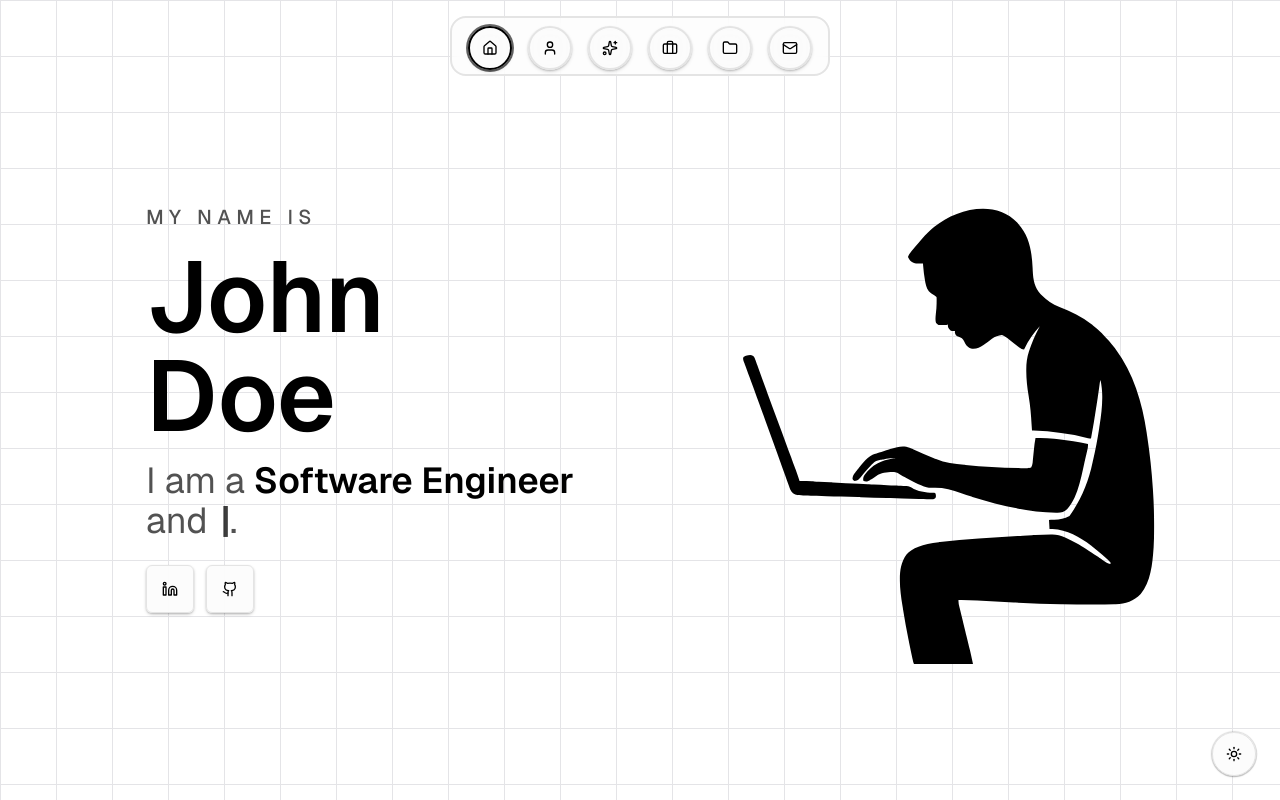
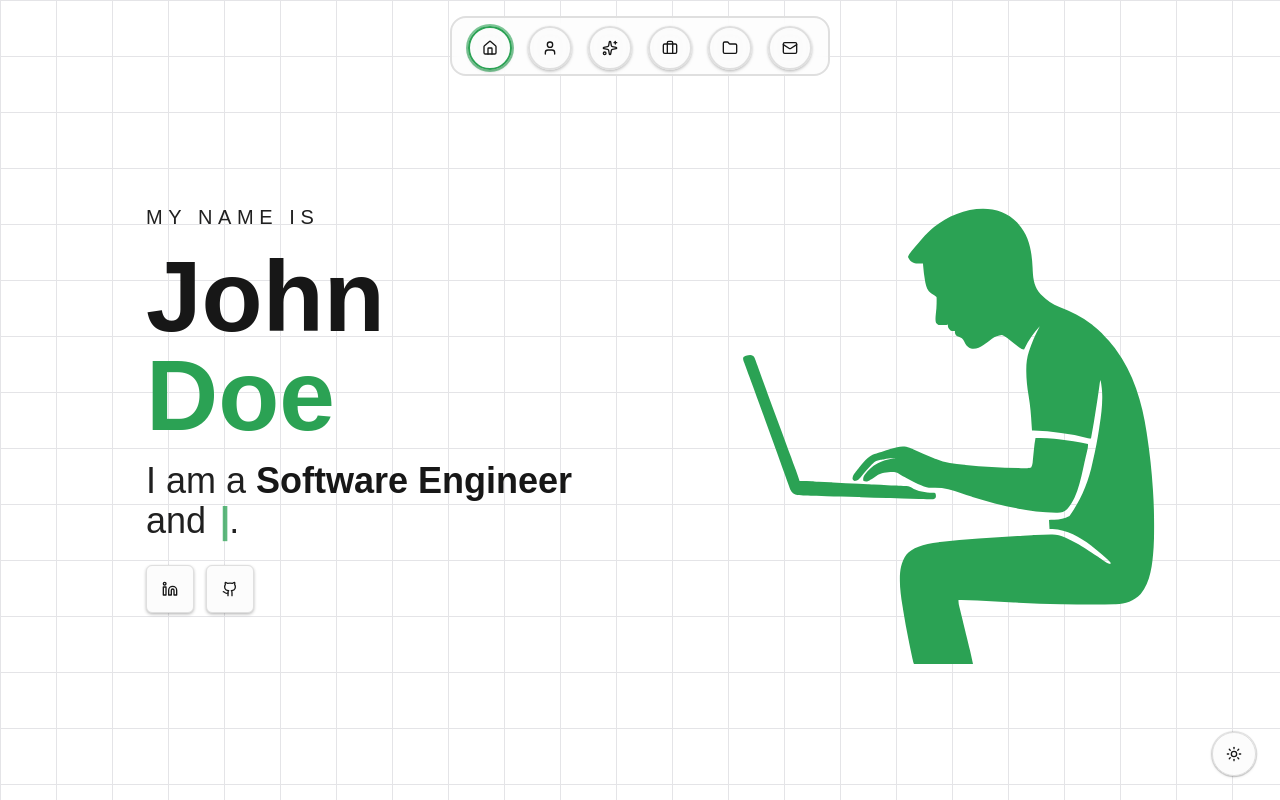
Before and after one commit to alwoodm/portfolio, a Next.js app: page / in a window 1280 px wide. Built offline with nearby package versions, Linux system fonts and the light colour scheme.

Commit message:
feat: apply supabase theme and logo primary color

```diff
--- a/app/globals.css
+++ b/app/globals.css
@@ -6,8 +6,8 @@
 @theme inline {
   --color-background: var(--background);
   --color-foreground: var(--foreground);
-  --font-sans: Geist, sans-serif;
-  --font-mono: Geist Mono, monospace;
+  --font-sans: Outfit, sans-serif;
+  --font-mono: monospace;
   --color-sidebar-ring: var(--sidebar-ring);
   --color-sidebar-border: var(--sidebar-border);
   --color-sidebar-accent-foreground: var(--sidebar-accent-foreground);
@@ -44,7 +44,7 @@
   --radius-2xl: calc(var(--radius) + 8px);
   --radius-3xl: calc(var(--radius) + 12px);
   --radius-4xl: calc(var(--radius) + 16px);
-  --font-serif: Georgia, serif;
+  --font-serif: ui-serif, Georgia, Cambria, 'Times New Roman', Times, serif;
   --radius: 0.5rem;
   --tracking-tighter: calc(var(--tracking-normal) - 0.05em);
   --tracking-tight: calc(var(--tracking-normal) - 0.025em);
@@ -72,117 +72,118 @@
 }
 
 :root {
-  --background: oklch(0.99 0 0);
-  --foreground: oklch(0 0 0);
-  --card: oklch(1 0 0);
-  --card-foreground: oklch(0 0 0);
-  --popover: oklch(0.99 0 0);
-  --popover-foreground: oklch(0 0 0);
-  --primary: oklch(0 0 0);
-  --primary-foreground: oklch(1 0 0);
-  --secondary: oklch(0.94 0 0);
-  --secondary-foreground: oklch(0 0 0);
-  --muted: oklch(0.97 0 0);
-  --muted-foreground: oklch(0.44 0 0);
-  --accent: oklch(0.94 0 0);
-  --accent-foreground: oklch(0 0 0);
-  --destructive: oklch(0.63 0.19 23.03);
-  --destructive-foreground: oklch(1 0 0);
-  --border: oklch(0.92 0 0);
-  --input: oklch(0.94 0 0);
-  --ring: oklch(0 0 0);
-  --chart-1: oklch(0.81 0.17 75.35);
-  --chart-2: oklch(0.55 0.22 264.53);
-  --chart-3: oklch(0.72 0 0);
-  --chart-4: oklch(0.92 0 0);
-  --chart-5: oklch(0.56 0 0);
-  --sidebar: oklch(0.99 0 0);
-  --sidebar-foreground: oklch(0 0 0);
-  --sidebar-primary: oklch(0 0 0);
-  --sidebar-primary-foreground: oklch(1 0 0);
-  --sidebar-accent: oklch(0.94 0 0);
-  --sidebar-accent-foreground: oklch(0 0 0);
-  --sidebar-border: oklch(0.94 0 0);
-  --sidebar-ring: oklch(0 0 0);
-  --font-sans: Geist, sans-serif;
-  --font-serif: Georgia, serif;
-  --font-mono: Geist Mono, monospace;
+  --background: oklch(0.9911 0 0);
+  --foreground: oklch(0.2046 0 0);
+  --card: oklch(0.9911 0 0);
+  --card-foreground: oklch(0.2046 0 0);
+  --popover: oklch(0.9911 0 0);
+  --popover-foreground: oklch(0.4386 0 0);
+  --primary: oklch(0.6294 0.1545 150.3026);
+  --primary-foreground: oklch(0.2626 0.0147 166.4589);
+  --secondary: oklch(0.994 0 0);
+  --secondary-foreground: oklch(0.2046 0 0);
+  --muted: oklch(0.9461 0 0);
+  --muted-foreground: oklch(0.2435 0 0);
+  --accent: oklch(0.9461 0 0);
+  --accent-foreground: oklch(0.2435 0 0);
+  --destructive: oklch(0.5523 0.1927 32.7272);
+  --destructive-foreground: oklch(0.9934 0.0032 17.2118);
+  --border: oklch(0.9037 0 0);
+  --input: oklch(0.9731 0 0);
+  --ring: oklch(0.8348 0.1302 160.908);
+  --chart-1: oklch(0.8348 0.1302 160.908);
+  --chart-2: oklch(0.6231 0.188 259.8145);
+  --chart-3: oklch(0.6056 0.2189 292.7172);
+  --chart-4: oklch(0.7686 0.1647 70.0804);
+  --chart-5: oklch(0.6959 0.1491 162.4796);
+  --sidebar: oklch(0.9911 0 0);
+  --sidebar-foreground: oklch(0.5452 0 0);
+  --sidebar-primary: oklch(0.8348 0.1302 160.908);
+  --sidebar-primary-foreground: oklch(0.2626 0.0147 166.4589);
+  --sidebar-accent: oklch(0.9461 0 0);
+  --sidebar-accent-foreground: oklch(0.2435 0 0);
+  --sidebar-border: oklch(0.9037 0 0);
+  --sidebar-ring: oklch(0.8348 0.1302 160.908);
+  --font-sans: Outfit, sans-serif;
+  --font-serif: ui-serif, Georgia, Cambria, 'Times New Roman', Times, serif;
+  --font-mono: monospace;
   --radius: 0.5rem;
   --shadow-x: 0px;
   --shadow-y: 1px;
-  --shadow-blur: 2px;
+  --shadow-blur: 3px;
   --shadow-spread: 0px;
-  --shadow-opacity: 0.18;
-  --shadow-color: hsl(0 0% 0%);
-  --shadow-2xs: 0px 1px 2px 0px hsl(0 0% 0% / 0.09);
-  --shadow-xs: 0px 1px 2px 0px hsl(0 0% 0% / 0.09);
-  --shadow-sm: 0px 1px 2px 0px hsl(0 0% 0% / 0.18), 0px 1px 2px -1px hsl(0 0% 0% / 0.18);
-  --shadow: 0px 1px 2px 0px hsl(0 0% 0% / 0.18), 0px 1px 2px -1px hsl(0 0% 0% / 0.18);
-  --shadow-md: 0px 1px 2px 0px hsl(0 0% 0% / 0.18), 0px 2px 4px -1px hsl(0 0% 0% / 0.18);
-  --shadow-lg: 0px 1px 2px 0px hsl(0 0% 0% / 0.18), 0px 4px 6px -1px hsl(0 0% 0% / 0.18);
-  --shadow-xl: 0px 1px 2px 0px hsl(0 0% 0% / 0.18), 0px 8px 10px -1px hsl(0 0% 0% / 0.18);
-  --shadow-2xl: 0px 1px 2px 0px hsl(0 0% 0% / 0.45);
+  --shadow-opacity: 0.17;
+  --shadow-color: #000000;
+  --shadow-2xs: 0px 1px 3px 0px hsl(0 0% 0% / 0.09);
+  --shadow-xs: 0px 1px 3px 0px hsl(0 0% 0% / 0.09);
+  --shadow-sm: 0px 1px 3px 0px hsl(0 0% 0% / 0.17), 0px 1px 2px -1px hsl(0 0% 0% / 0.17);
+  --shadow: 0px 1px 3px 0px hsl(0 0% 0% / 0.17), 0px 1px 2px -1px hsl(0 0% 0% / 0.17);
+  --shadow-md: 0px 1px 3px 0px hsl(0 0% 0% / 0.17), 0px 2px 4px -1px hsl(0 0% 0% / 0.17);
+  --shadow-lg: 0px 1px 3px 0px hsl(0 0% 0% / 0.17), 0px 4px 6px -1px hsl(0 0% 0% / 0.17);
+  --shadow-xl: 0px 1px 3px 0px hsl(0 0% 0% / 0.17), 0px 8px 10px -1px hsl(0 0% 0% / 0.17);
+  --shadow-2xl: 0px 1px 3px 0px hsl(0 0% 0% / 0.43);
   --tracking-normal: 0em;
   --letter-spacing: 0em;
   --spacing: 0.25rem;
-  --shadow-offset-x: var(--shadow-x);
-  --shadow-offset-y: var(--shadow-y);
+  --shadow-offset-x: 0px;
+  --shadow-offset-y: 1px;
 }
 
 .dark {
-  --background: oklch(0 0 0);
-  --foreground: oklch(1 0 0);
-  --card: oklch(0.14 0 0);
-  --card-foreground: oklch(1 0 0);
-  --popover: oklch(0.18 0 0);
-  --popover-foreground: oklch(1 0 0);
-  --primary: oklch(1 0 0);
-  --primary-foreground: oklch(0 0 0);
-  --secondary: oklch(0.25 0 0);
-  --secondary-foreground: oklch(1 0 0);
-  --muted: oklch(0.23 0 0);
-  --muted-foreground: oklch(0.72 0 0);
-  --accent: oklch(0.32 0 0);
-  --accent-foreground: oklch(1 0 0);
-  --destructive: oklch(0.69 0.2 23.91);
-  --destructive-foreground: oklch(0 0 0);
-  --border: oklch(0.26 0 0);
-  --input: oklch(0.32 0 0);
-  --ring: oklch(0.72 0 0);
-  --chart-1: oklch(0.81 0.17 75.35);
-  --chart-2: oklch(0.58 0.21 260.84);
-  --chart-3: oklch(0.56 0 0);
-  --chart-4: oklch(0.44 0 0);
-  --chart-5: oklch(0.92 0 0);
-  --sidebar: oklch(0.18 0 0);
-  --sidebar-foreground: oklch(1 0 0);
-  --sidebar-primary: oklch(1 0 0);
-  --sidebar-primary-foreground: oklch(0 0 0);
-  --sidebar-accent: oklch(0.32 0 0);
-  --sidebar-accent-foreground: oklch(1 0 0);
-  --sidebar-border: oklch(0.32 0 0);
-  --sidebar-ring: oklch(0.72 0 0);
-  --font-sans: Geist, sans-serif;
-  --font-serif: Georgia, serif;
-  --font-mono: Geist Mono, monospace;
+  --background: oklch(0.1822 0 0);
+  --foreground: oklch(0.9288 0.0126 255.5078);
+  --card: oklch(0.2046 0 0);
+  --card-foreground: oklch(0.9288 0.0126 255.5078);
+  --popover: oklch(0.2603 0 0);
+  --popover-foreground: oklch(0.7348 0 0);
+  --primary: oklch(0.6294 0.1545 150.3026);
+  --primary-foreground: oklch(0.9213 0.0135 167.1556);
+  --secondary: oklch(0.2603 0 0);
+  --secondary-foreground: oklch(0.9851 0 0);
+  --muted: oklch(0.2393 0 0);
+  --muted-foreground: oklch(0.7122 0 0);
+  --accent: oklch(0.3132 0 0);
+  --accent-foreground: oklch(0.9851 0 0);
+  --destructive: oklch(0.3123 0.0852 29.7877);
+  --destructive-foreground: oklch(0.9368 0.0045 34.3092);
+  --border: oklch(0.2809 0 0);
+  --input: oklch(0.2603 0 0);
+  --ring: oklch(0.8003 0.1821 151.711);
+  --chart-1: oklch(0.8003 0.1821 151.711);
+  --chart-2: oklch(0.7137 0.1434 254.624);
+  --chart-3: oklch(0.709 0.1592 293.5412);
+  --chart-4: oklch(0.8369 0.1644 84.4286);
+  --chart-5: oklch(0.7845 0.1325 181.912);
+  --sidebar: oklch(0.1822 0 0);
+  --sidebar-foreground: oklch(0.6301 0 0);
+  --sidebar-primary: oklch(0.4365 0.1044 156.7556);
+  --sidebar-primary-foreground: oklch(0.9213 0.0135 167.1556);
+  --sidebar-accent: oklch(0.3132 0 0);
+  --sidebar-accent-foreground: oklch(0.9851 0 0);
+  --sidebar-border: oklch(0.2809 0 0);
+  --sidebar-ring: oklch(0.8003 0.1821 151.711);
+  --font-sans: Outfit, sans-serif;
+  --font-serif: ui-serif, Georgia, Cambria, 'Times New Roman', Times, serif;
+  --font-mono: monospace;
   --radius: 0.5rem;
   --shadow-x: 0px;
   --shadow-y: 1px;
-  --shadow-blur: 2px;
+  --shadow-blur: 3px;
   --shadow-spread: 0px;
-  --shadow-opacity: 0.18;
-  --shadow-color: hsl(0 0% 0%);
-  --shadow-2xs: 0px 1px 2px 0px hsl(0 0% 0% / 0.09);
-  --shadow-xs: 0px 1px 2px 0px hsl(0 0% 0% / 0.09);
-  --shadow-sm: 0px 1px 2px 0px hsl(0 0% 0% / 0.18), 0px 1px 2px -1px hsl(0 0% 0% / 0.18);
-  --shadow: 0px 1px 2px 0px hsl(0 0% 0% / 0.18), 0px 1px 2px -1px hsl(0 0% 0% / 0.18);
-  --shadow-md: 0px 1px 2px 0px hsl(0 0% 0% / 0.18), 0px 2px 4px -1px hsl(0 0% 0% / 0.18);
-  --shadow-lg: 0px 1px 2px 0px hsl(0 0% 0% / 0.18), 0px 4px 6px -1px hsl(0 0% 0% / 0.18);
-  --shadow-xl: 0px 1px 2px 0px hsl(0 0% 0% / 0.18), 0px 8px 10px -1px hsl(0 0% 0% / 0.18);
-  --shadow-2xl: 0px 1px 2px 0px hsl(0 0% 0% / 0.45);
+  --shadow-opacity: 0.17;
+  --shadow-color: #000000;
+  --shadow-2xs: 0px 1px 3px 0px hsl(0 0% 0% / 0.09);
+  --shadow-xs: 0px 1px 3px 0px hsl(0 0% 0% / 0.09);
+  --shadow-sm: 0px 1px 3px 0px hsl(0 0% 0% / 0.17), 0px 1px 2px -1px hsl(0 0% 0% / 0.17);
+  --shadow: 0px 1px 3px 0px hsl(0 0% 0% / 0.17), 0px 1px 2px -1px hsl(0 0% 0% / 0.17);
+  --shadow-md: 0px 1px 3px 0px hsl(0 0% 0% / 0.17), 0px 2px 4px -1px hsl(0 0% 0% / 0.17);
+  --shadow-lg: 0px 1px 3px 0px hsl(0 0% 0% / 0.17), 0px 4px 6px -1px hsl(0 0% 0% / 0.17);
+  --shadow-xl: 0px 1px 3px 0px hsl(0 0% 0% / 0.17), 0px 8px 10px -1px hsl(0 0% 0% / 0.17);
+  --shadow-2xl: 0px 1px 3px 0px hsl(0 0% 0% / 0.43);
   --letter-spacing: 0em;
-  --shadow-offset-x: var(--shadow-x);
-  --shadow-offset-y: var(--shadow-y);
+  --shadow-offset-x: 0px;
+  --shadow-offset-y: 1px;
+  --spacing: 0.25rem;
 }
 
 @layer base {
--- a/components/hero-icon.tsx
+++ b/components/hero-icon.tsx
@@ -12,7 +12,7 @@
     <svg
       aria-hidden={isDecorative}
       aria-label={isDecorative ? undefined : title}
-      className={cn('text-foreground', className)}
+      className={cn('text-primary', className)}
       fill="currentColor"
       focusable="false"
       role={isDecorative ? 'presentation' : 'img'}
--- a/components/hero-social.tsx
+++ b/components/hero-social.tsx
@@ -52,7 +52,7 @@
               aria-label={link.label}
               className={cn(
                 buttonVariants({ variant: 'outline', size: 'icon' }),
-                'bg-background/95 text-foreground hover:bg-background h-12 w-12 shadow-md',
+                'bg-background text-foreground hover:bg-background h-12 w-12 shadow-md',
               )}
               href={link.href}
               rel="noreferrer"
--- a/components/hero-text.tsx
+++ b/components/hero-text.tsx
@@ -37,13 +37,8 @@
         className="text-foreground text-[4rem] leading-[0.99] font-semibold text-balance sm:text-[4.75rem] lg:text-[4.75rem] xl:text-[6.25rem]"
         data-hero="name"
       >
-        {firstName}
-        {lastName ? (
-          <>
-            <br />
-            {lastName}
-          </>
-        ) : null}
+        <span className="block">{firstName}</span>
+        {lastName ? <span className="text-primary block">{lastName}</span> : null}
       </h1>
       {primaryRole ? (
         <p className="text-muted-foreground text-3xl sm:text-4xl" data-hero="role">
@@ -55,7 +50,7 @@
               <TextType
                 startOnVisible
                 as="span"
-                className="text-foreground font-semibold"
+                className="text-primary font-semibold"
                 deletingSpeed={40}
                 initialDelay={secondaryRoleDelayMs ?? 0}
                 pauseDuration={1200}
```
Also changed, not shown: 1 other file (tests, documents, lock files or other folders).
